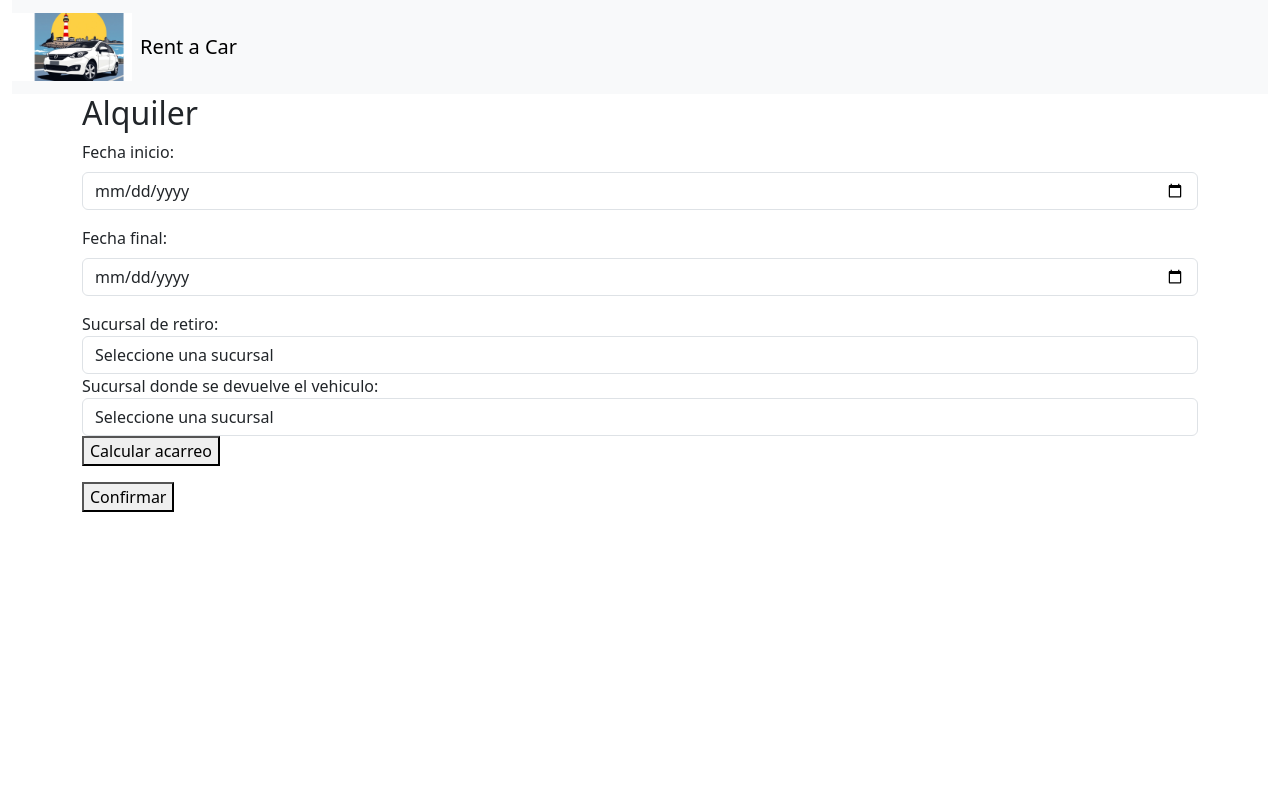
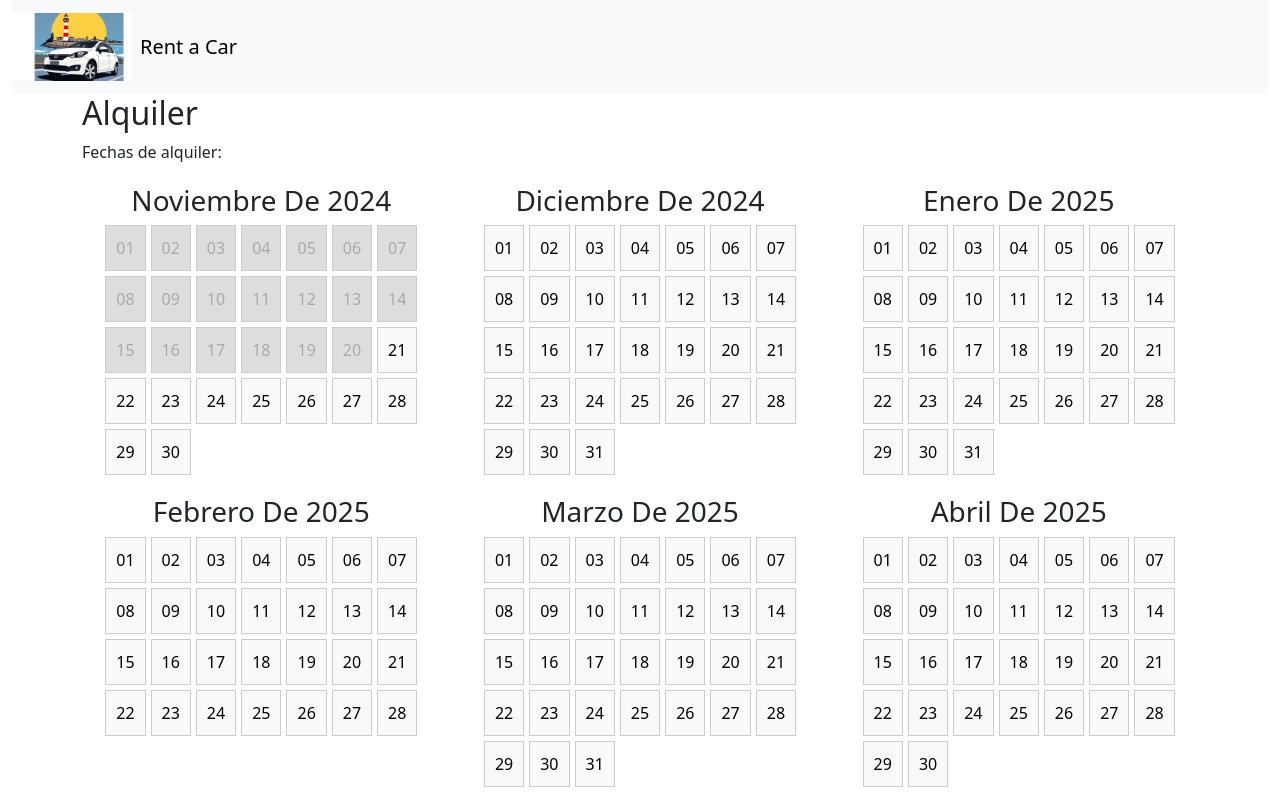
Before and after one commit to joaquinabbona/Rent-a-Car, an Angular app: page /car-rental/1 in a window 1280 px wide. Shown: the top 800 px of the page. Built offline with nearby package versions, Linux system fonts and the light colour scheme; no server answers.

Commit message:
rental dates working

```diff
--- a/src/app/auth/auth.service.ts
+++ b/src/app/auth/auth.service.ts
@@ -54,6 +54,10 @@ export class AuthService {
     return this.loggedInUser;
   }
 
+  getCurrentUserID(): number {
+    return this.loggedInUser ? this.loggedInUser.id : null;
+  }
+
   isAuthenticated(): boolean {
     return this.loggedInUser !== null;
   }
--- a/src/app/cars/components/car-rental/car-rental.component.css
+++ b/src/app/cars/components/car-rental/car-rental.component.css
@@ -0,0 +1,74 @@
+.calendar-container {
+    display: flex;
+    flex-direction: column;
+    gap: 20px;
+  }
+
+  .calendar-months {
+    display: flex;
+    flex-wrap: wrap;
+    gap: 20px;
+  }
+
+  .month {
+    flex: 1 1 30%; /* Ajusta el tamaño de cada mes */
+    display: flex;
+    flex-direction: column;
+    align-items: center;
+  }
+
+  h3 {
+    text-transform: capitalize;
+  }
+
+  .calendar {
+    display: grid;
+    grid-template-columns: repeat(7, 1fr); /* 7 días por semana */
+    gap: 5px;
+  }
+
+  button {
+    padding: 10px;
+    border: 1px solid #ccc;
+    background-color: #f9f9f9;
+    cursor: pointer;
+  }
+
+  button.disabled-date {
+    background-color: #ddd;
+    color: #aaa;
+    cursor: not-allowed;
+  }
+
+  button.selected-date {
+    background-color: #007bff;
+    color: white;
+  }
+
+  button:disabled {
+    pointer-events: none;
+  }
+  button.disabled-date {
+    background-color: #ddd;
+    color: #aaa;
+    cursor: not-allowed;
+  }
+
+  button:disabled {
+    pointer-events: none;
+  }
+
+  button.disabled-date {
+    background-color: #ddd;
+    color: #aaa;
+    cursor: not-allowed;
+  }
+
+  button.selected-date {
+    background-color: #4CAF50;
+    color: white;
+  }
+
+  button:disabled {
+    pointer-events: none;
+  }
--- a/src/app/cars/components/car-rental/car-rental.component.html
+++ b/src/app/cars/components/car-rental/car-rental.component.html
@@ -4,36 +4,37 @@
     <div class="card-body">
       <form [formGroup]="carForm" (ngSubmit)="ngOnSubmit($event)">
 
-        <div class="mb-3">
-          <label for="rentalStartDate" class="form-label">Fecha inicio:</label>
-          <input
-            type="date"
-            class="form-control"
-            id="rentalStartDate"
-            formControlName="rentalStartDate"
-            min="2024-11-14"
-          >
-          <div *ngIf="carForm.get('rentalStartDate')?.invalid && carForm.get('rentalStartDate')?.touched" class="is-invalid">
-            Seleccione una fecha de inicio válida.
+        <div class="calendar-container">
+          <label for="rentalStartDate">Fechas de alquiler:</label>
+
+          <div class="calendar-months">
+            <div class="month" *ngFor="let month of calendarMonths">
+              <h3>{{ month.label }}</h3>
+              <div class="calendar">
+                <button
+                  *ngFor="let date of month.dates"
+                  [disabled]="isDateDisabled(date)"
+                  (click)="toggleDateSelection(date)"
+                  [ngClass]="{
+                    'disabled-date': isDateDisabled(date),
+                    'selected-date': isSelected(date)
+                  }">
+                  {{ date | date: 'dd' }}
+                </button>
+              </div>
             </div>
           </div>
 
-        <div class="mb-3">
-          <label for="rentalEndDate" class="form-label">Fecha final:</label>
-          <input
-            type="date"
-            class="form-control"
-            id="rentalEndDate"
-            formControlName="rentalEndDate"
-            [attr.min]="minEndDate"
-          >
-          <div *ngIf="carForm.get('rentalEndDate')?.invalid && carForm.get('rentalEndDate')?.touched" class="is-invalid">
-            Seleccione una fecha final válida.
+          <div>
+            <p>Días seleccionados:</p>
+            <ul>
+              <li *ngFor="let date of selectedDates">{{ date | date: 'shortDate':'UTC' }}</li>
+            </ul>
           </div>
-          <div *ngIf="carForm.errors?.['endDateInvalid'] && carForm.get('rentalEndDate')?.touched" class="is-invalid">
-            La fecha final debe ser posterior a la fecha de inicio.
+
+          <button (click)="confirmRental()" [disabled]="selectedDates.length === 0">Confirmar días</button>
         </div>
-        </div>
+
 
         <div>
           <label for="originBranch">Sucursal de retiro:</label>
@@ -45,6 +46,7 @@
             Selecciona una sucursal.
           </div>
         </div>
+
 
           <div>
             <label for="destinationBranch">Sucursal donde se devuelve el vehiculo:</label>
@@ -63,7 +65,6 @@
 
     <p>{{ distance }}</p>
     <p>{{ messagePrice }}</p>
-    <p>{{ daysMessage }}</p>
     <p>{{ auxTotalPrice }}</p>  </div>
 
     <button (click)="ngOnSubmit($event)">Confirmar</button>
--- a/src/app/cars/components/car-rental/car-rental.component.ts
+++ b/src/app/cars/components/car-rental/car-rental.component.ts
@@ -7,6 +7,7 @@ import { Observable } from 'rxjs';
 import { DistanceCalculatorService } from '../../services/distance-calculator.service';
 import { PaymentService } from '../../../payment/payment/services/payment.service';
 import { Rental } from '../../models/rental';
+import { AuthService } from '../../../auth/auth.service';
 
 @Component({
   selector: 'app-car-rental',
@@ -16,7 +17,6 @@ import { Rental } from '../../models/rental';
 export class CarRentalComponent implements OnInit {
   carForm: FormGroup;
   branches = ['Mar del Plata', 'Córdoba', 'Bariloche'];
-  minEndDate: string = '';
   distance: string='';
   messagePrice: string='';
   carryPrice:number=0;
@@ -26,58 +26,169 @@ export class CarRentalComponent implements OnInit {
   car: any;
   clientService: any;
   someFormControlValue: string='';
+  minDate: string = '';
+  minEndDate: string = '';
+  errorEndDate: boolean = false;
+  calendarMonths: { label: string; dates: Date[] }[] = [];
+  disabledDates: string[] = [];
+  selectedDates: string[] = [];
+  rentalConfirmed: boolean = false;
+  today: Date = new Date();
+
 
   constructor(
     private fb: FormBuilder,
     private distanceCalculator: DistanceCalculatorService,
     private route: ActivatedRoute,
     private router: Router,
+    private authService: AuthService,
     private paymentService: PaymentService) {
       this.carForm = this.fb.group({
       rentalStartDate: ['', Validators.required],
       rentalEndDate: ['', Validators.required],
       originBranch: ['', Validators.required],
       destinationBranch: ['', Validators.required]
-      }, { validator: this.endDateAfterStartDateValidator });
+      }, { });
   }
 
   ngOnInit(): void {
-    this.carForm.get('rentalStartDate')?.valueChanges.subscribe((startDate) => {
-      this.minEndDate = startDate;
-      this.carForm.get('rentalEndDate')?.updateValueAndValidity();
+    this.today.setHours(0, 0, 0, 0);
+    this.generateSixMonths();
+
+    const carId = Number(this.route.snapshot.paramMap.get('id'));
+    if (carId) {
+      this.loadReservations(carId);
+    }
+  }
+
+  loadReservations(carId: number): void {
+    this.paymentService.getReservationsByCarId(carId).subscribe({
+      next: (reservations) => {
+        // Extraer las fechas reservadas y agregarlas a `disabledDates`
+        const reservedDates = reservations.flatMap(reservation =>
+          this.generateDatesInRange(
+            new Date(reservation.rentalStartDate),
+            new Date(reservation.rentalEndDate)
+          ).map(date => date.toISOString().split('T')[0])
+        );
+
+        this.disabledDates = [...this.disabledDates, ...reservedDates];
+        console.log('Fechas deshabilitadas:', this.disabledDates);
+      },
+      error: (error) => {
+        console.error('Error al cargar las reservas:', error);
+      }
     });
   }
 
-  endDateAfterStartDateValidator(group: FormGroup) {
-    const startDate = group.get('rentalStartDate')?.value;
-    const endDate = group.get('rentalEndDate')?.value;
-    return startDate && endDate && endDate >= startDate ? null : { endDateInvalid: true };
+  generateSixMonths(): void {
+    const today = new Date();
+    this.calendarMonths = [];
+
+    for (let i = 0; i < 6; i++) {
+      const firstDayOfMonth = new Date(today.getFullYear(), today.getMonth() + i, 1);
+      const lastDayOfMonth = new Date(today.getFullYear(), today.getMonth() + i + 1, 0);
+      const monthDates = this.generateDatesInRange(firstDayOfMonth, lastDayOfMonth);
+
+      this.calendarMonths.push({
+        label: firstDayOfMonth.toLocaleDateString('es-ES', { month: 'long', year: 'numeric' }),
+        dates: monthDates,
+      });
+    }
   }
 
-  ngOnSubmit(event: Event){
+  generateDatesInRange(startDate: Date, endDate: Date): Date[] {
+    const dates: Date[] = [];
+    let currentDate = new Date(startDate);
+
+    while (currentDate <= endDate) {
+      dates.push(new Date(currentDate));
+      currentDate.setDate(currentDate.getDate() + 1);
+    }
+
+    return dates;
+  }
+
+  isDateDisabled(date: Date): boolean {
+    const formattedDate = date.toISOString().split('T')[0];
+
+    // Compara con la fecha actual y verifica si está en la lista de fechas deshabilitadas
+    return this.disabledDates.includes(formattedDate) || date < this.today;
+  }
+
+  toggleDateSelection(date: Date): void {
+    const formattedDate = date.toISOString().split('T')[0];
+
+    if (this.isDateDisabled(date)) {
+      return;
+    }
+
+    if (this.selectedDates.includes(formattedDate)) {
+      // Si ya está seleccionada, la quitamos
+      this.selectedDates = this.selectedDates.filter(d => d !== formattedDate);
+    } else {
+      // Si no está seleccionada, la añadimos
+      this.selectedDates.push(formattedDate);
+    }
+  }
+
+
+
+  isSelected(date: Date): boolean {
+    const formattedDate = date.toISOString().split('T')[0];
+    return this.selectedDates.includes(formattedDate);
+  }
+
+  confirmRental(): void {
+    if (this.selectedDates.length > 0) {
+      // Ordenar las fechas seleccionadas
+      const sortedDates = this.selectedDates.map(date => new Date(date)).sort((a, b) => a.getTime() - b.getTime());
+
+      // Establecer la primera y última fecha en el formulario
+      this.carForm.patchValue({
+        rentalStartDate: sortedDates[0].toISOString().split('T')[0],
+        rentalEndDate: sortedDates[sortedDates.length - 1].toISOString().split('T')[0],
+      });
+
+      this.rentalConfirmed = true;
+      console.log('Fechas confirmadas para el alquiler:', this.carForm.value);
+    } else {
+      console.error('No se han seleccionado fechas.');
+    }
+  }
+
+
+  ngOnSubmit(event: Event): void {
     event.preventDefault();
-    if(!this.car?.rental){
-      const rental: Rental={
-        clientId: 1,
-        carId: Number(this.route.snapshot.paramMap.get('id')),
-        rentalStartDate : this.carForm.get('rentalStartDate')?.value,
-        rentalEndDate : this.carForm.get('rentalEndDate')?.value,
-        price: this.totalPrice,
-        originBranch: this.carForm.get('originBranch')?.value,
-        destinationBranch: this.carForm.get('destinationBranch')?.value
-      }
+
+    if (this.carForm.invalid) {
+      console.error('Formulario inválido. Por favor, completa todos los campos.');
+      return;
+    }
+
+    const rental: Rental = {
+      clientId: this.authService.getCurrentUserID(),
+      carId: Number(this.route.snapshot.paramMap.get('id')),
+      rentalStartDate: new Date(this.carForm.get('rentalStartDate')?.value),
+      rentalEndDate: new Date(this.carForm.get('rentalEndDate')?.value),
+      price: this.totalPrice,
+      originBranch: this.carForm.get('originBranch')?.value,
+      destinationBranch: this.carForm.get('destinationBranch')?.value,
+    };
+
     this.paymentService.saveRentalInDB(rental).subscribe({
       next: (response) => {
         console.log('Rental saved successfully:', response);
+        alert('¡Alquiler confirmado exitosamente!');
+        this.router.navigate(['/rentals']); // Navega a otra página si es necesario.
       },
       error: (error) => {
         console.error('Error saving rental:', error);
-      }
+        alert('Ocurrió un error al guardar el alquiler. Por favor, intenta de nuevo.');
+      },
     });
-      }
+  }
 
-
-  }
 
   calculateDistanceAndCarryPrice(origins: string, destination: string): Observable<number> {
     return new Observable(observer => {
--- a/src/app/cars/models/rental.ts
+++ b/src/app/cars/models/rental.ts
@@ -1,8 +1,8 @@
 export interface Rental {
     clientId: number;
     carId: number | null;
-    rentalStartDate: Date | null;
-    rentalEndDate: Date | null;
+    rentalStartDate: Date ;
+    rentalEndDate: Date ;
     price: number;
     originBranch: string;
     destinationBranch: string;
--- a/src/app/payment/payment/services/payment.service.ts
+++ b/src/app/payment/payment/services/payment.service.ts
@@ -46,6 +46,10 @@ export class PaymentService {
     return this.http.post<Purchase>(this.purchasesUrl,this.purchaseData);
   }
 
+  getReservationsByCarId(carId: number): Observable<Rental[]> {
+    const url = `${this.rentalsUrl}?carId=${carId}`;
+    return this.http.get<Rental[]>(url);
+  }
 
 
 
```
Also changed, not shown: Back.json (+7 -87 lines). Lines whose indentation alone changed are shown as unchanged.
